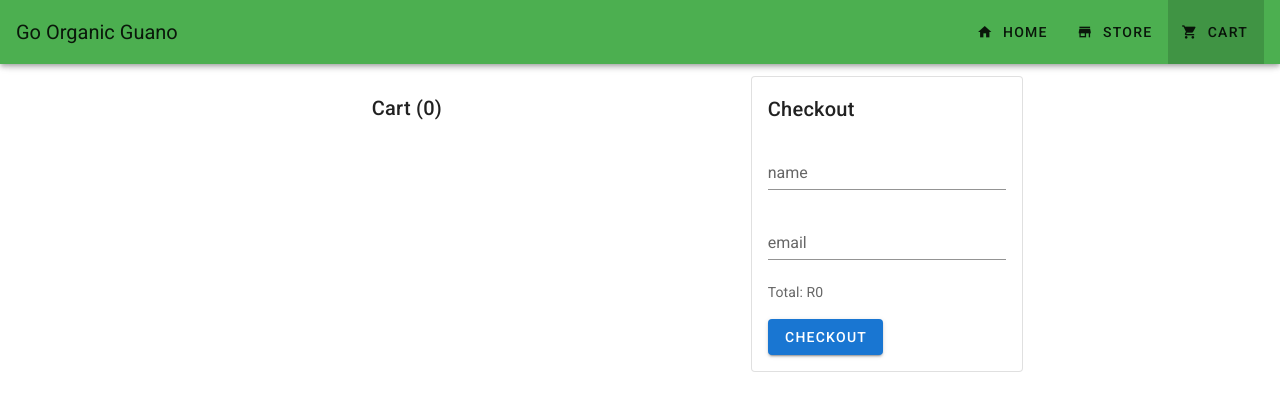
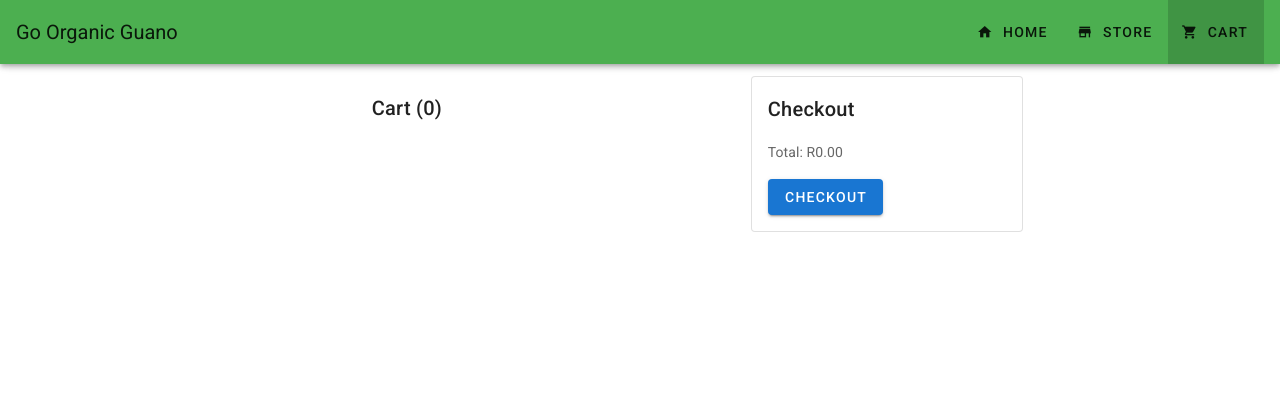
Before and after one commit to bikingbadger/store.goorganicguano.co.za, a Vue app: page /cart in a window 1280 px wide. Shown: the top 396 px of the page. Built offline with nearby package versions, Linux system fonts and the light colour scheme.

Commit message:
feat(cart): Remove email and name

```diff
--- a/src/components/cart/CheckoutBox.vue
+++ b/src/components/cart/CheckoutBox.vue
@@ -2,8 +2,6 @@
   <v-card outlined>
     <v-card-title>Checkout</v-card-title>
     <v-card-text>
-      <v-text-field label="name" />
-      <v-text-field label="email" />
       <p>Total: R{{ getCartTotal }}</p>
       <v-btn color="primary" @click="checkout">Checkout</v-btn>
     </v-card-text>
--- a/src/store/cart/getters.js
+++ b/src/store/cart/getters.js
@@ -6,6 +6,6 @@ export default {
     return state.cart.length;
   },
   getCartTotal(state) {
-    return state.total;
+    return state.total.toFixed(2);
   },
 };
```
